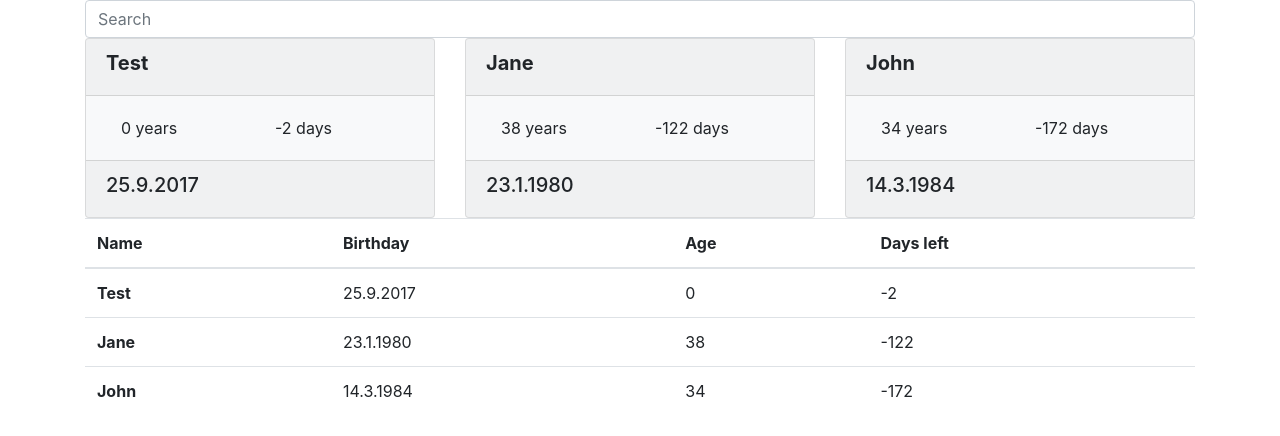
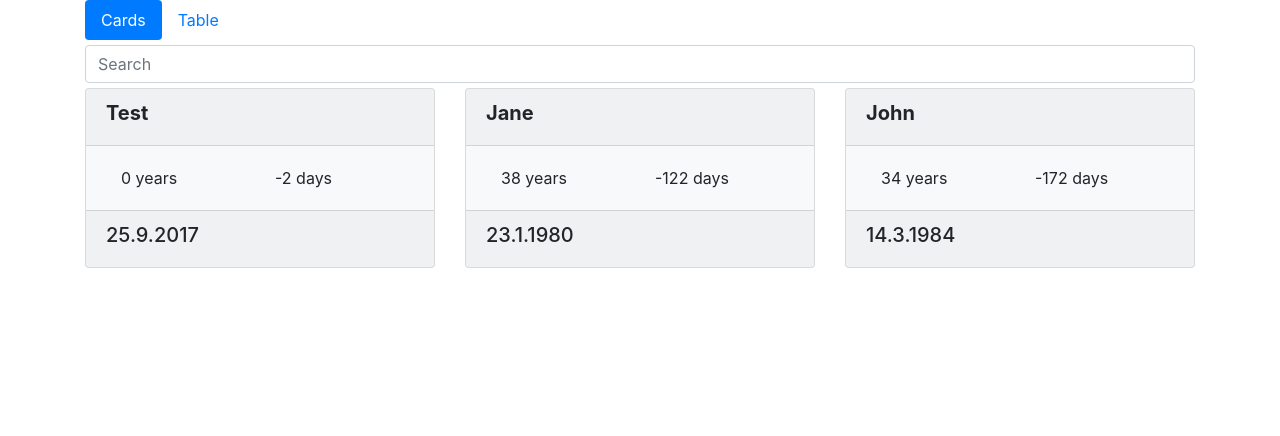
Before and after one commit to alexanderlink/DateZ, a website: page public/index.html in a window 1280 px wide. Drawn offline with nearby package versions, Linux system fonts and the light colour scheme.

Commit message:
Added nav and containers

```diff
--- a/public/index.html
+++ b/public/index.html
@@ -10,6 +10,12 @@
   <script src="https://cdnjs.cloudflare.com/ajax/libs/popper.js/1.14.3/umd/popper.min.js" integrity="sha384-ZMP7rVo3mIykV+2+9J3UJ46jBk0WLaUAdn689aCwoqbBJiSnjAK/l8WvCWPIPm49" crossorigin="anonymous"></script>
   <script src="https://stackpath.bootstrapcdn.com/bootstrap/4.1.3/js/bootstrap.min.js" integrity="sha384-ChfqqxuZUCnJSK3+MXmPNIyE6ZbWh2IMqE241rYiqJxyMiZ6OW/JmZQ5stwEULTy" crossorigin="anonymous"></script>
   <script src="https://cdnjs.cloudflare.com/ajax/libs/angular.js/1.7.2/angular.min.js"></script>
+  <style>
+      .morespace {
+          margin-top: 5px;
+          margin-bottom: 5px;
+      }
+  </style>
 </head>
 
 <script>
@@ -28,39 +34,11 @@
             obj.daysLeft = getDaysLeft(obj.date);
             obj.yearsOld = getYearsOld(obj.date);
             $scope.data.push(obj);
-
-                //var element = newJumbo(name, date, yearsOld, daysLeft);
-                //$('#container').append(element);
-
-                //var element = newCard(obj.name, obj.date, obj.yearsOld, obj.daysLeft);
-                //$('#carddeck').append(element);
         });
         $scope.$apply();
     });
 
 }]);
-
-/*function newJumbo(name, date, yearsOld, daysLeft) {
-    var jumbo = $( "<div class='jumbotron'></div>" );
-    jumbo.append("<h1>" + name + "</h1>");
-    jumbo.append("<h2><b>" + date.toLocaleDateString("de-DE") + "</b></h2>");
-    jumbo.append("<h2>" + yearsOld + " years old &nbsp;&nbsp;&ndash;&nbsp;&nbsp; next in " + daysLeft + " days</h2>");
-    return jumbo;
-}*/
-
-/*function newCard(name, date, yearsOld, daysLeft) {
-    var card = $( "<div class='card bg-light' style='width: 18rem;'></div>" );
-    var cardBody = $( "<div class='card-body'></div>" );
-    var cardHeader = $( "<div class='card-header'><h5><b>" + name + "</b></h5></div>" );
-    //var cardText = $( "<p class='card-text'>" + yearsOld + " years old &nbsp;&nbsp;&ndash;&nbsp;&nbsp; next in " + daysLeft + " days" + "</p>" );
-    var cardText = $( "<div class='container'><div class='row'><div class='col'>" + yearsOld + " years</div><div class='col'>-" + daysLeft + " days" + "</div></div></div>" );
-    var cardFooter = $( "<div class='card-footer'><h5>" + date.toLocaleDateString("de-DE") + "</h5></div>" );
-    card.append(cardHeader);
-    card.append(cardBody);
-    cardBody.append(cardText);
-    card.append(cardFooter);
-    return card;
-}*/
 
 function getDaysLeft(date) {
     var one_day = 86400000.0;
@@ -93,8 +71,18 @@ function getYearsOld(date) {
 
 <div id="container" class="container">
 
-    <input ng-model="search" type="text" class="form-control" id="search" placeholder="Search">
+<nav>
+  <div class="nav nav-pills" id="nav-tab" role="tablist">
+    <a class="nav-item nav-link active" id="nav-cards-tab" data-toggle="tab" href="#nav-cards" role="tab" aria-controls="nav-cards" aria-selected="true">Cards</a>
+    <a class="nav-item nav-link" id="nav-table-tab" data-toggle="tab" href="#nav-table" role="tab" aria-controls="nav-table" aria-selected="false">Table</a>
+    <input ng-model="search" type="text" class="nav-item form-control morespace" id="search" placeholder="Search">
+  </div>
+</nav>
 
+<div class="tab-content" id="nav-tabContent">
+
+
+  <div class="tab-pane fade show active" id="nav-cards" role="tabpanel" aria-labelledby="nav-cards-tab">
     <div id="carddeck2" class="card-deck">
         <div ng-repeat="entry in data | orderBy: 'daysLeft' | filter:search" class='card bg-light' style='width: 18rem;'>
             <div class='card-header'><h5><b>{{entry.name}}</b></h5></div>
@@ -104,7 +92,10 @@ function getYearsOld(date) {
             <div class='card-footer'><h5>{{entry.dateString}}</h5></div>
         </div>
     </div>
+  </div>
 
+
+  <div class="tab-pane fade" id="nav-table" role="tabpanel" aria-labelledby="nav-table-tab">
     <table class="table">
     <thead>
         <tr>
@@ -123,11 +114,13 @@ function getYearsOld(date) {
         </tr>
     </tbody>
     </table>
+  </div>
+
 
 </div>
 
 
-
+</div>
 
 <script>
 $().ready(function() { });
```
Lines whose indentation alone changed are shown as unchanged.
